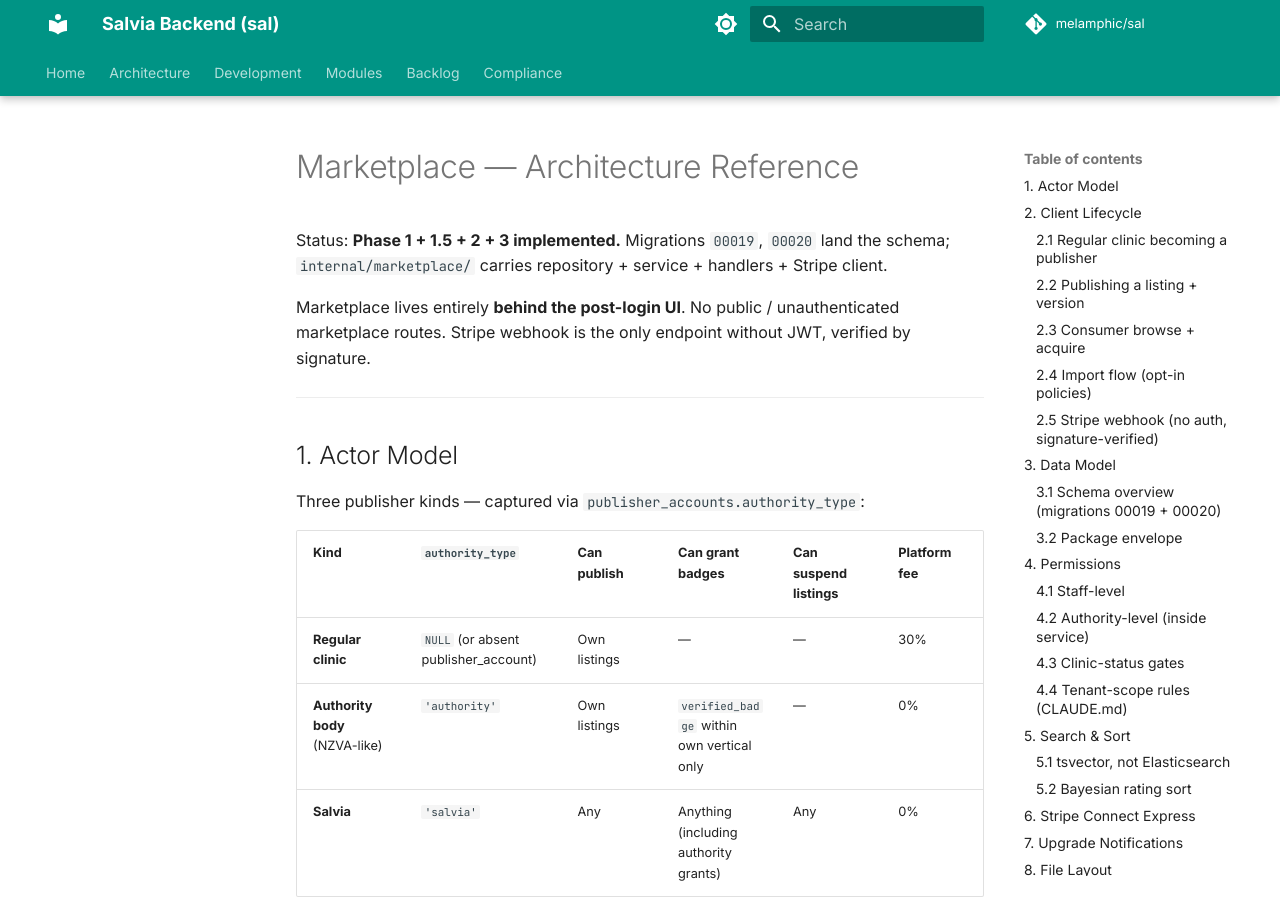
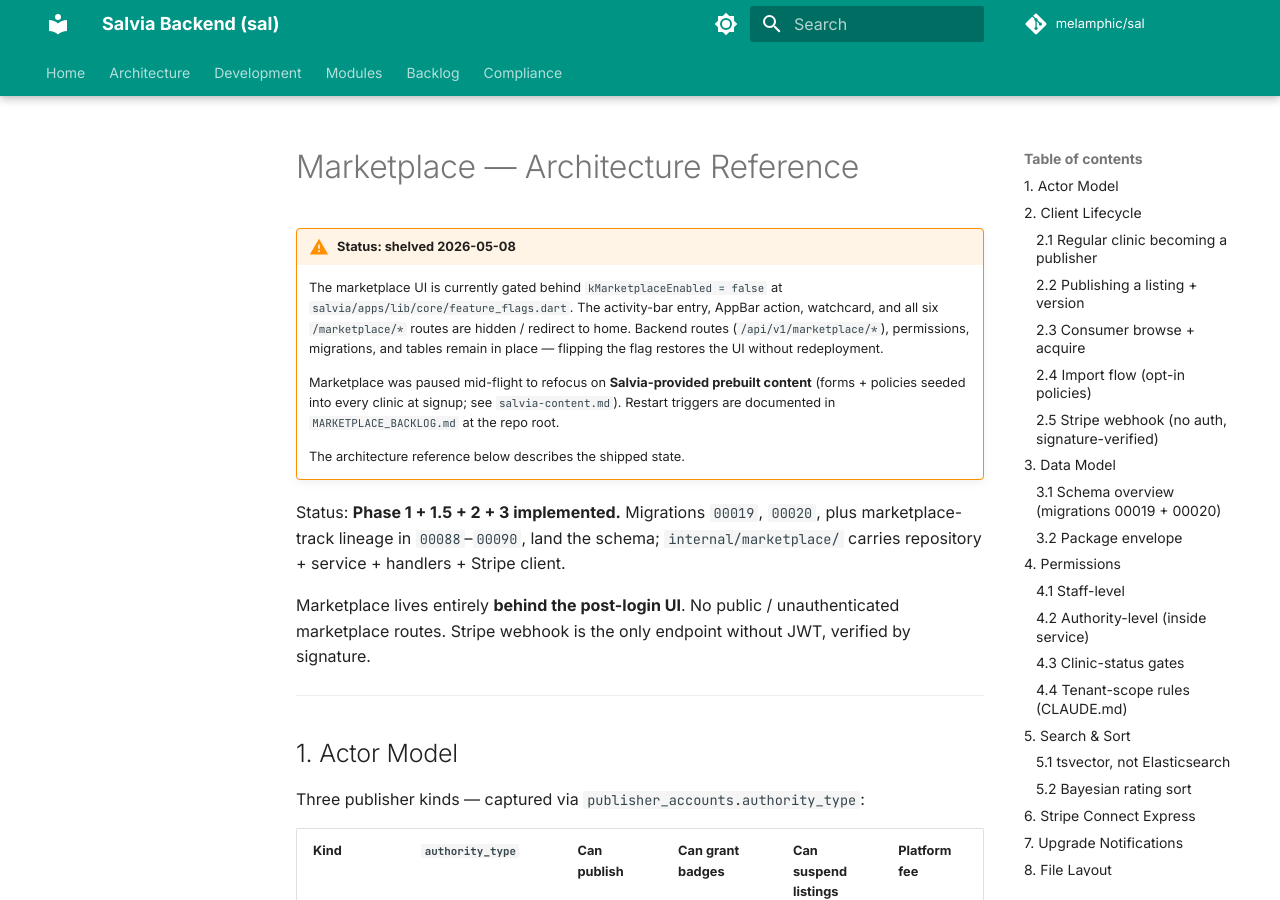
Before and after one commit to melamphic/sal, an MkDocs documentation site: the page built from docs/marketplace.md, in a window 1280 px wide and 900 px high. Built offline with MkDocs 1.6.1 and Material for MkDocs 9.7.7, drawn with Linux system fonts in a browser that asks for light colours; comment, search, counter and statistics services are not loaded.

Commit message:
docs: document marketplace shelving and add policy provenance table

```diff
--- a/docs/marketplace.md
+++ b/docs/marketplace.md
@@ -1,6 +1,21 @@
 # Marketplace — Architecture Reference
 
-Status: **Phase 1 + 1.5 + 2 + 3 implemented.** Migrations `00019`, `00020` land the schema; `internal/marketplace/` carries repository + service + handlers + Stripe client.
+!!! warning "Status: shelved 2026-05-08"
+    The marketplace UI is currently gated behind `kMarketplaceEnabled = false`
+    at `salvia/apps/lib/core/feature_flags.dart`. The activity-bar entry,
+    AppBar action, watchcard, and all six `/marketplace/*` routes are
+    hidden / redirect to home. Backend routes (`/api/v1/marketplace/*`),
+    permissions, migrations, and tables remain in place — flipping the flag
+    restores the UI without redeployment.
+
+    Marketplace was paused mid-flight to refocus on **Salvia-provided
+    prebuilt content** (forms + policies seeded into every clinic at
+    signup; see `salvia-content.md`). Restart triggers are documented in
+    `MARKETPLACE_BACKLOG.md` at the repo root.
+
+    The architecture reference below describes the shipped state.
+
+Status: **Phase 1 + 1.5 + 2 + 3 implemented.** Migrations `00019`, `00020`, plus marketplace-track lineage in `00088`–`00090`, land the schema; `internal/marketplace/` carries repository + service + handlers + Stripe client.
 
 Marketplace lives entirely **behind the post-login UI**. No public / unauthenticated marketplace routes. Stripe webhook is the only endpoint without JWT, verified by signature.
 
```
